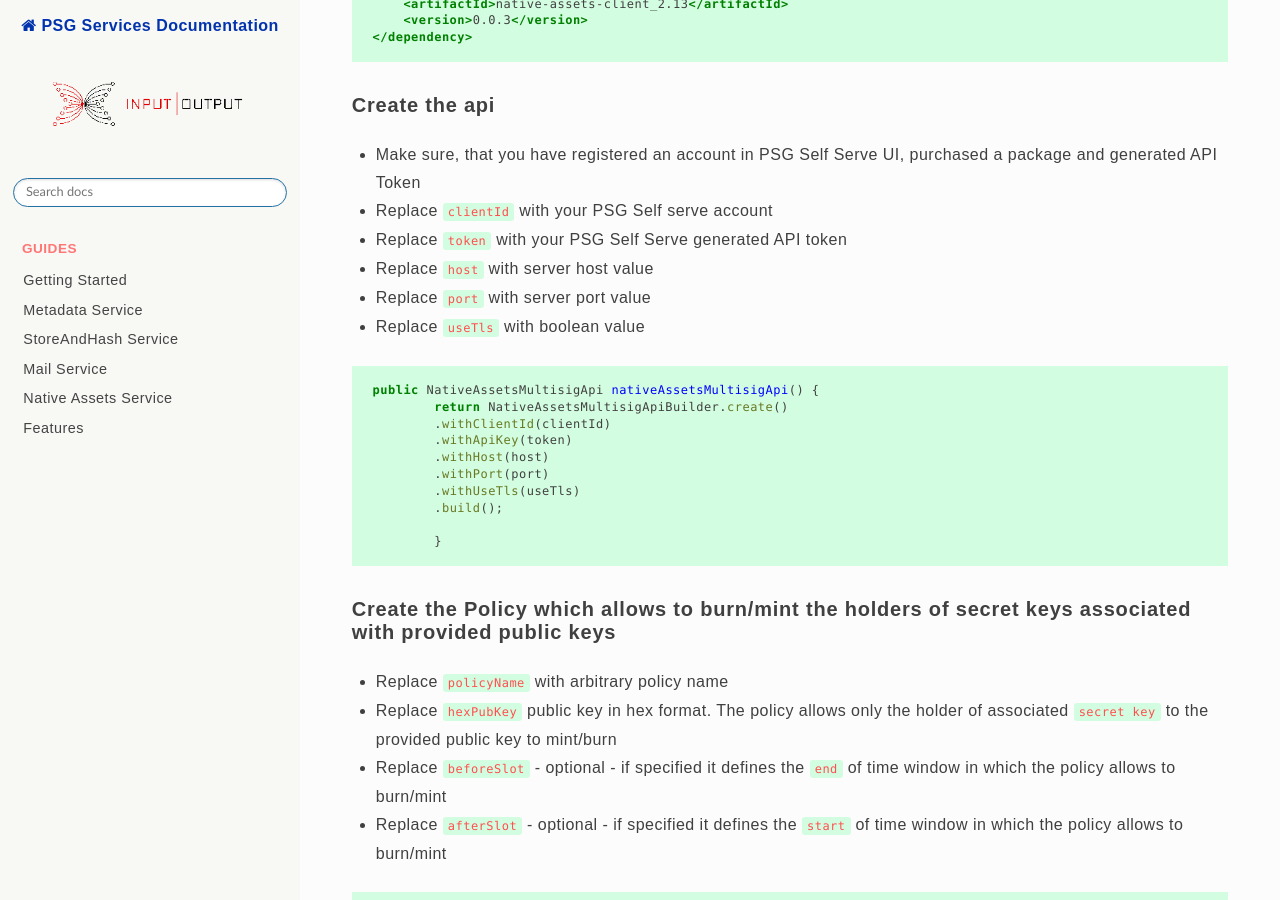
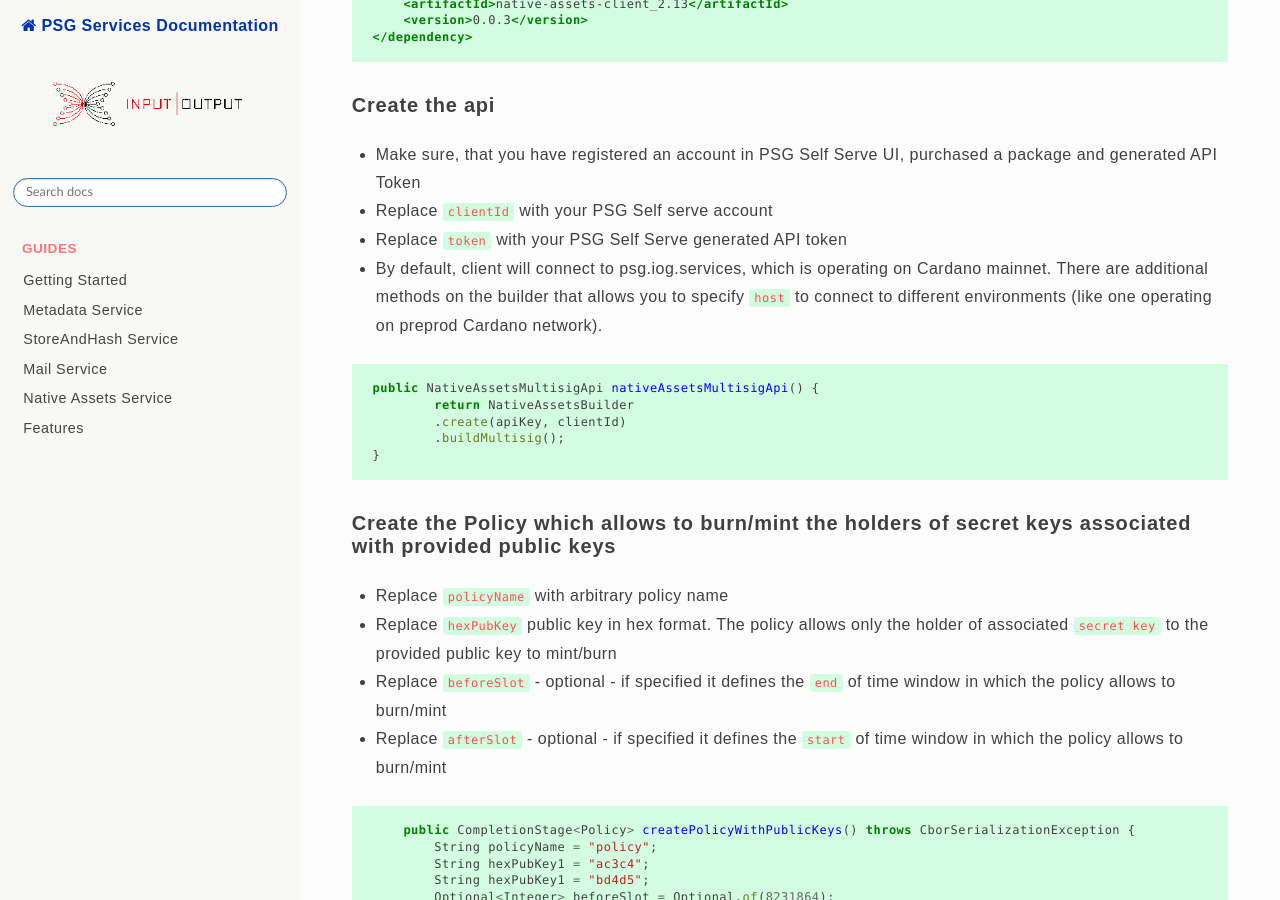
Before and after one commit to input-output-hk/PSG, a Sphinx documentation site: the page built from docs/source/guides/multisig_native_assets_api.md, in a window 1280 px wide and 900 px high, scrolled down 10997 px. Built offline with Sphinx 7.4.7 and the Read the Docs theme 2.0.0, drawn with Linux system fonts in a browser that asks for light colours; some web fonts are replaced.

Commit message:
update builder

````diff
--- a/docs/source/guides/multisig_native_assets_api.md
+++ b/docs/source/guides/multisig_native_assets_api.md
@@ -436,21 +436,14 @@
 * Make sure, that you have registered an account in PSG Self Serve UI, purchased a package and generated API Token
 * Replace `clientId` with your PSG Self serve account
 * Replace `token` with your PSG Self Serve generated API token
-* Replace `host` with server host value
-* Replace `port` with server port value
-* Replace `useTls` with boolean value
+* By default, client will connect to psg.iog.services, which is operating on Cardano mainnet. There are additional methods on the builder that allows you to specify `host` to connect to different environments (like one operating on preprod Cardano network).
 
 ```java
 public NativeAssetsMultisigApi nativeAssetsMultisigApi() {
-        return NativeAssetsMultisigApiBuilder.create()
-        .withClientId(clientId)
-        .withApiKey(token)
-        .withHost(host)
-        .withPort(port)
-        .withUseTls(useTls)
-        .build();
-
-        }
+        return NativeAssetsBuilder
+        .create(apiKey, clientId)
+        .buildMultisig();
+}
 ```
 
 ### Create the Policy which allows to burn/mint the holders of secret keys associated with provided public keys
````
